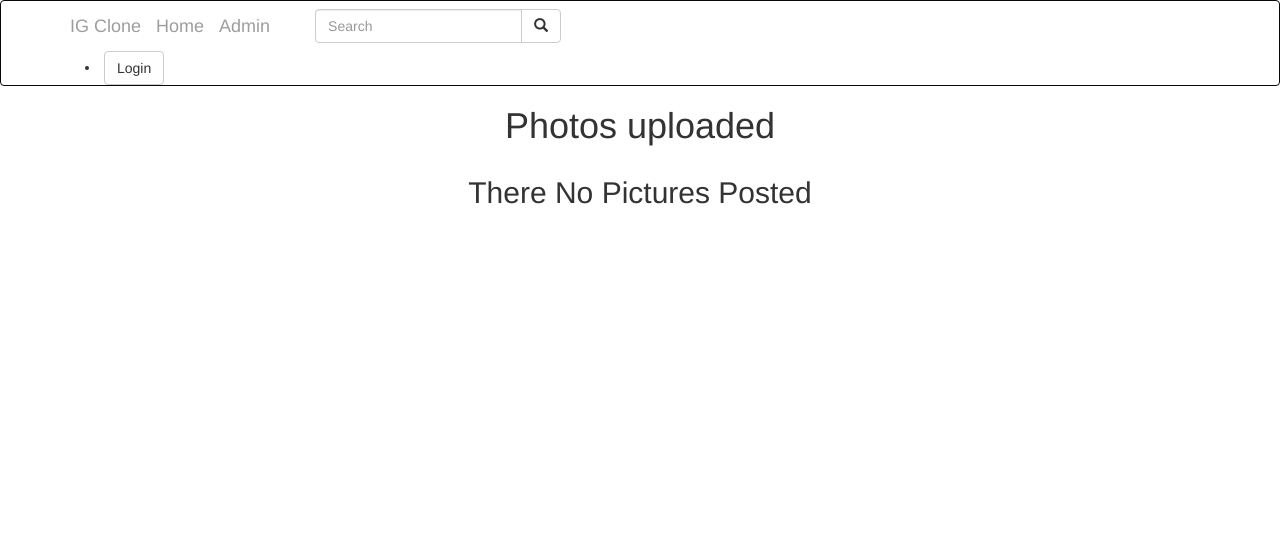
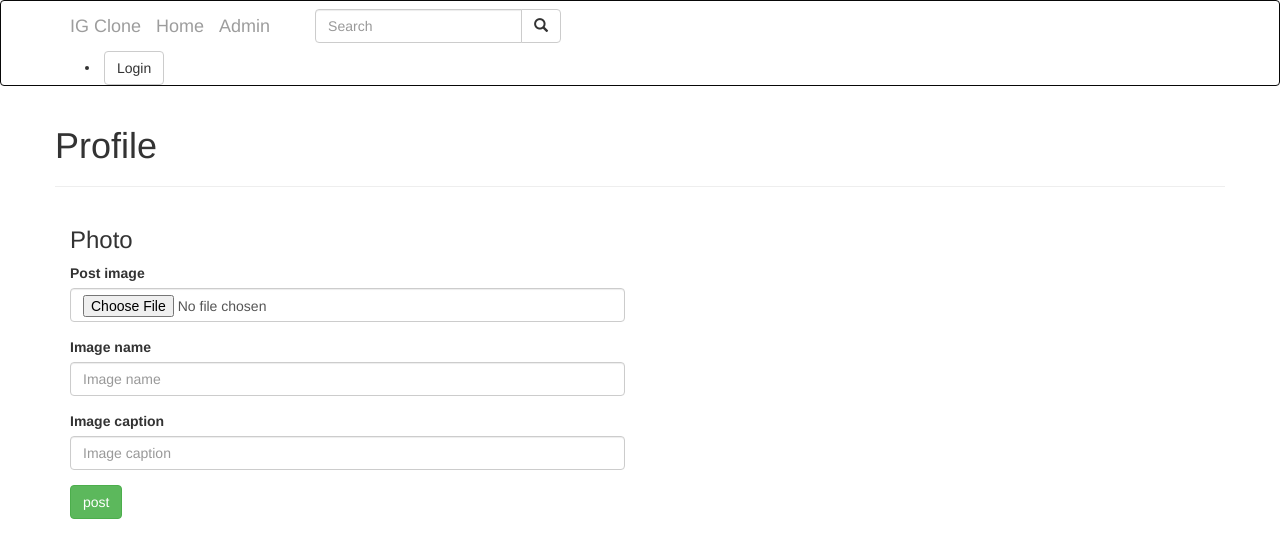
Before and after one commit to Mugala/Instagram-clone, a Django app: page /accounts/profile/ in a window 1280 px wide. Shown: the top 558 px of the page. Run offline with Django 3.2, Linux system fonts and the light colour scheme; some libraries are stand-ins or nearby versions.

Commit message:
Edit profile template

```diff
--- a/photos/forms.py
+++ b/photos/forms.py
@@ -1,5 +1,5 @@
 from django import forms
-from .models import Comment,Image
+from .models import Comment,Image,Profile,User
 
 
 class WelcomeMessageForm(forms.Form):
@@ -9,15 +9,21 @@
 class NewCommentForm(forms.ModelForm):
     class Meta:
         model = Comment
-        exclude = ['image', 'pub_date']
-        widgets = {
-            'tags': forms.CheckboxSelectMultiple(),
-        }
+        fields = ['comment']
 
 class NewImageForm(forms.ModelForm):
     class Meta:
-        model = Comment
-        exclude = ['User','pub_date']
-        widgets = {
-            'tags': forms.CheckboxSelectMultiple(),
-        }
+        model = Image
+        fields = ['post_image', 'image_name', 'image_caption']
+        exclude = ['profile, user, Likes, comments']
+
+class EditUserForm(forms.ModelForm):
+    class Meta:
+        model = User
+        fields = ('username', 'first_name', 'last_name', 'email')
+
+class EditProfile(forms.ModelForm):
+    class Meta:
+        model = Profile
+        fields = ['pro_picture', 'profile_bio']
+        exclude = ['user']
--- a/photos/models.py
+++ b/photos/models.py
@@ -1,7 +1,8 @@
 from django.db import models
-import datetime as dt
 from django.contrib.auth.models import User
+from django.db.models.signals import post_save
 from tinymce.models import HTMLField
+from django.dispatch import receiver
 
 # Create your models here.
 
@@ -11,23 +12,24 @@
     user = models.OneToOneField(User, on_delete=models.CASCADE)
     profile_bio = HTMLField()
 
-class Comment(models.Model):
-    user_comment = HTMLField()
+
+    def __str__(self):
+        return self.user.username
+
 
 class Image (models.Model):
     image_name = models.CharField(max_length =60, null=True)
     image_caption = models.CharField(max_length =200)
     profile = models.ForeignKey(Profile, on_delete=models.CASCADE, null=True)
-    image_comment = models.ManyToManyField(Comment)
+    user = models.ForeignKey(User, on_delete=models.CASCADE, null=True)
     image_likes = models.ManyToManyField(User, related_name='likes', blank=True)
-    pub_date = models.DateTimeField(auto_now_add=True)
+    # pub_date = models.DateTimeField(auto_now_add=True)
     post_image = models.ImageField(upload_to = 'my-photos/', null=True)
 
     def __str__(self):
         return self.image_caption
 
-    class Meta:
-        ordering = ['pub_date']
+
 
     def save_image(self):
         self.save()
@@ -42,10 +44,23 @@
 
     @classmethod
     def posted_pics(cls):
-        today = dt.date.today()
-        photos = cls.objects.filter(pub_date__date = today)
+        photos = cls.objects.all()
         return photos
 
 class WelcomeMessageRecipient(models.Model):
     name = models.CharField(max_length = 30)
     email = models.EmailField()
+
+class Comment(models.Model):
+    comment = models.TextField(blank=True)
+    image = models.ForeignKey(Image, on_delete=models.CASCADE, null=True)
+    user = models.ForeignKey(User, on_delete=models.CASCADE, null=True)
+
+
+    def __str__(self):
+        return self.user.comment
+
+    @classmethod
+    def get_comments(cls, image_id):
+        comments = cls.objects.filter(image=image_id)
+        return comments
--- a/photos/templates/all-photos/base.html
+++ b/photos/templates/all-photos/base.html
@@ -18,7 +18,7 @@
 </head>
 <body>
     {% include "navbar.html" %}
-    {% block content %} <h1 class='text-center'>Photos uploaded {{date|date:"l d-F Y"}}</h1> {%endblock%}
+    {% block content %}  {%endblock%}
 
     {% block scripts %}
         <script src="https://ajax.googleapis.com/ajax/libs/jquery/3.2.1/jquery.min.js"></script>
--- /dev/null
+++ b/photos/templates/all-photos/edit_profile.html
@@ -0,0 +1,22 @@
+{%extends 'all-photos/base.html'%}
+{% load bootstrap3 %}
+ {% block content %}
+<div class="container">
+ <div class="row">
+     <h1>Profile</h1>
+     <hr>
+   <div class="col-md-6">
+     <h3>Photo</h3>
+     {{form.media}}
+
+     <form action="{% url 'user_profile' %}" method="post" enctype="multipart/form-data">
+       {% csrf_token %} {% bootstrap_form form %}
+       <input type="submit" class="btn btn-success" value="post" >
+       <input type="hidden" name="next" value="{{next}}">
+     </form>
+
+   </div>
+ </div>
+</div>
+
+{% endblock %}
--- a/photos/urls.py
+++ b/photos/urls.py
@@ -7,10 +7,15 @@
     url('^$', views.welcome, name = 'welcome'),
     url('^home/', views.home, name = 'home'),
     url('^accounts/profile/', views.user_profile, name = 'user_profile'),
+    # url(r'^accounts/edit-profile/(\d+)', views.edit_profile, name='edit_profile'),
+    url(r'^accounts/upload-photo/', views.upload_photo, name='upload_photo'),
     url(r'^search/', views.search_results, name='search_results'),
+    url(r'^post-comment/(/d+)', views.post_comment, name='post_comment'),
     url(r'^image/(\d+)',views.image, name ='image'),
+    url(r'^likes/(\d+)', views.like_image, name='like_image'),
     url(r'^new/image$',views.new_image, name ='new_image'),
 ]
 
+
 if settings.DEBUG:
     urlpatterns+= static(settings.MEDIA_URL, document_root = settings.MEDIA_ROOT)
--- a/photos/views.py
+++ b/photos/views.py
@@ -1,11 +1,14 @@
 from django.shortcuts import render, redirect
 from django.http import HttpResponse,Http404,HttpResponseRedirect
 import datetime as dt
-from .models import Image,WelcomeMessageRecipient
-from .forms import WelcomeMessageForm,NewCommentForm,NewImageForm
+from .models import Image,WelcomeMessageRecipient,Comment,Profile
+from .forms import WelcomeMessageForm,NewCommentForm,NewImageForm,EditUserForm,EditProfile
 from .email import send_welcome_email
 from django.contrib.auth.decorators import login_required
-
+from django.contrib.auth import authenticate, login
+import cloudinary
+import cloudinary.uploader
+import cloudinary.api
 
 def welcome(request):
     return render (request, "welcome.html")
@@ -33,7 +36,19 @@
 
 
 def user_profile(request):
-    return render (request, "all-photos/profile.html")
+    current_user = request.user
+    if request.method =='POST':
+        form = EditProfile(request.POST, request.FILES)
+        if form.is_valid():
+            profile = form.save(commit=False)
+            profile.user = current_user
+            profile.save()
+    else:
+        form = NewImageForm()
+    return render (request, 'all-photos/edit_profile.html',{"form":form})
+
+
+
 def search_results(request):
 
     if 'image' in request.GET and request.GET["image"]:
@@ -68,3 +83,50 @@
     else:
         form = NewImageForm()
     return render (request, 'all-photos/new_image.html', {"form":form})
+
+def like_image(request, image_id):
+    image = Image.objects.get(pk=image_id)
+    is_liked = False
+    if image.likes.filter(id=request.user.id).exists():
+            image.likes.remove(request.user)
+            is_liked = False
+
+    else:
+        image.likes.add(request.user)
+        is_liked = True
+    HttpResponseRedirect(request.META.get('HTTP_REFERER'))
+
+@login_required(login_url='/accounts/login/')
+def post_comment(request, image_id):
+    current_user = request.user
+    photo = Image.get_photo_by_id(id=image_id)
+    if request.method == 'POST':
+        comment_form = CreateComment(request.POST)
+        if comment_form.is_valid():
+            comment = comment_form.save(commit=False)
+            comment.image = photo
+            comment.user = current_user
+            comment.save()
+            HttpResponseRedirect(request.META.get('HTTP_REFERER'))
+    else:
+        comment_form = CreateComment()
+
+    comments = Comment.get_comments(image=current_image)
+    context = {"title": title, "photo": photo, "comments": comments, "comment_form": comment_form, "current_user": current_user}
+    return render(request, 'dashboard/post-comment.html', context)
+
+@login_required(login_url='/accounts/login/')
+def upload_photo(request):
+    current_user = request.user
+    current_profile = current_user.profile
+    if request.method == 'POST':
+        uploads_form = NewImagePost(request.POST, request.FILES)
+        if uploads_form.is_valid():
+            post = uploads_form.save(commit=False)
+            post.user = current_user
+            post.profile = current_profile
+            post.save()
+            return redirect(user_profile, current_user.id)
+    else:
+        uploads_form = NewImagePost()
+    return render(request, 'dashboard/create_post.html', {"uploads_form": uploads_form, "current_user": current_user})
--- a/requirements.txt
+++ b/requirements.txt
@@ -1,4 +1,6 @@
 astroid==1.6.3
+certifi==2018.4.16
+cloudinary==1.12.0
 confusable-homoglyphs==3.1.1
 dj-database-url==0.5.0
 Django==1.11
@@ -9,11 +11,14 @@
 isort==4.3.4
 lazy-object-proxy==1.3.1
 mccabe==0.6.1
+mock==2.0.0
+pbr==4.0.3
 Pillow==5.1.0
 psycopg2==2.7.4
 pylint==1.8.4
 python-decouple==3.1
 pytz==2018.4
 six==1.11.0
+urllib3==1.22
 whitenoise==3.3.1
 wrapt==1.10.11
```
Also changed, not shown: media/profile-pics/ferrari.png (added), photos/migrations/0001_initial.py, photos/migrations/0002_auto_20180515_1003.py (deleted), photos/migrations/0003_auto_20180516_1209.py (deleted).
